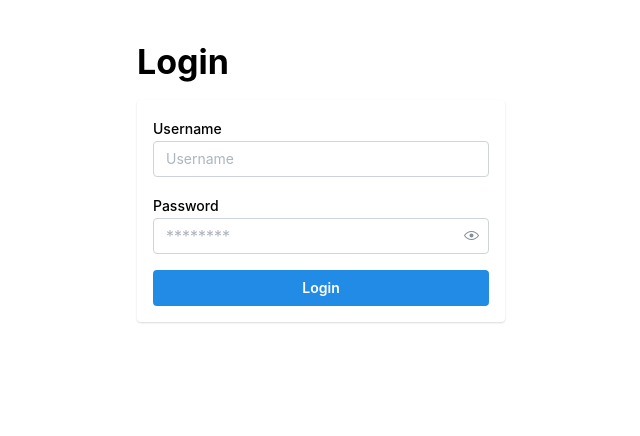
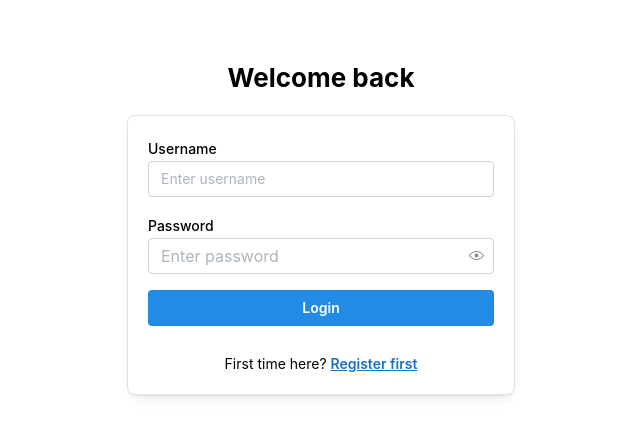
Before and after one commit to ramyozi/gimme-what-lee-got-front, a React (Vite) app: page /login in a window 1280 px wide. Shown: the top 436 px of the page, without its empty margins (319-959 px from the left). Built offline with nearby package versions, Linux system fonts and the light colour scheme; no server answers.

Commit message:
feat(login-register): Enhance ui

```diff
--- a/src/components/services/accounts/form/login-form.tsx
+++ b/src/components/services/accounts/form/login-form.tsx
@@ -1,7 +1,7 @@
 import { useForm } from "react-hook-form";
-import { TextInput, PasswordInput, Button, Stack } from "@mantine/core";
-import {useAuth} from "../../../../lib/plugin/auth-provider.tsx";
-import {useNavigate} from "react-router-dom";
+import { TextInput, PasswordInput, Button, Stack, Text } from "@mantine/core";
+import { Link, useNavigate } from "react-router-dom";
+import { useAuth } from "../../../../lib/plugin/auth-provider.tsx";
 
 interface LoginFormInputs {
   username: string;
@@ -10,14 +10,17 @@ interface LoginFormInputs {
 
 export default function LoginForm() {
   const { login } = useAuth();
-  const navigate = useNavigate()
-  const { register, handleSubmit, formState: { errors, isSubmitting } } = useForm<LoginFormInputs>();
+  const navigate = useNavigate();
+  const {
+    register,
+    handleSubmit,
+    formState: { errors, isSubmitting },
+  } = useForm<LoginFormInputs>();
 
   const onSubmit = async (data: LoginFormInputs) => {
     try {
-      const credentials = {username: data.username, password: data.password}
-      await login(credentials);
-      navigate('/search')
+      await login({ username: data.username, password: data.password });
+      navigate("/search");
     } catch (err) {
       console.error("Login failed", err);
     }
@@ -28,19 +31,28 @@ export default function LoginForm() {
       <Stack>
         <TextInput
           label="Username"
-          placeholder="Username"
+          placeholder="Enter username"
           {...register("username", { required: "Username required" })}
           error={errors.username?.message}
         />
+
         <PasswordInput
           label="Password"
-          placeholder="********"
+          placeholder="Enter password"
           {...register("password", { required: "Password required" })}
           error={errors.password?.message}
         />
-        <Button type="submit" loading={isSubmitting}>
+
+        <Button type="submit" loading={isSubmitting} fullWidth>
           Login
         </Button>
+
+        <Text size="sm" ta="center" mt="sm">
+          First time here?{" "}
+          <Link to="/register" style={{ fontWeight: 600, color: "#1971c2" }}>
+            Register first
+          </Link>
+        </Text>
       </Stack>
     </form>
   );
--- a/src/components/services/accounts/form/register-form.tsx
+++ b/src/components/services/accounts/form/register-form.tsx
@@ -1,82 +1,86 @@
 import { useForm } from "react-hook-form";
-import {
-  MDBContainer,
-  MDBCard,
-  MDBCardBody,
-  MDBTypography,
-  MDBInput,
-  MDBBtn,
-} from "mdb-react-ui-kit";
+import { TextInput, PasswordInput, Button, Stack, Text } from "@mantine/core";
+import {Link, useNavigate} from "react-router-dom";
 import { registerRequest } from "../../../../services/api/account.ts";
 
 type RegisterFormInputs = {
   username: string;
   email: string;
+  first_name: string;
+  last_name: string;
   password: string;
 };
 
 const RegisterForm: React.FC = () => {
+  const navigate = useNavigate()
   const {
     register,
     handleSubmit,
-    formState: { errors },
+    formState: { errors, isSubmitting },
   } = useForm<RegisterFormInputs>();
 
   const onSubmit = async (data: RegisterFormInputs) => {
     try {
-      const response = await registerRequest(data);
-      console.log("Registered:", response.data);
-    } catch (err: unknown) {
+      await registerRequest({
+        ...data,
+      });
+      navigate("/login");
+    } catch (err) {
       console.error(err);
     }
   };
 
   return (
-    <MDBContainer className="d-flex justify-content-center align-items-center vh-100">
-      <MDBCard style={{ maxWidth: "500px", width: "100%" }} className="shadow-4-strong">
-        <MDBCardBody>
-          <MDBTypography tag="h3" className="text-center mb-4" style={{ color: "#6a1b9a" }}>
-            Create Account
-          </MDBTypography>
+    <form onSubmit={handleSubmit(onSubmit)}>
+      <Stack>
+        <TextInput
+          label="Username"
+          placeholder="Choose a username"
+          {...register("username", { required: "Username required" })}
+          error={errors.username?.message}
+        />
 
-          <form onSubmit={handleSubmit(onSubmit)}>
-            <MDBInput
-              label="Username"
-              wrapperClass="mb-3"
-              {...register("username", { required: "Username required" })}
-            />
-            {errors.username && <p className="text-danger">{errors.username.message}</p>}
-
-            <MDBInput
+        <TextInput
           label="Email"
           type="email"
-              wrapperClass="mb-3"
+          placeholder="you@example.com"
           {...register("email", { required: "Email required" })}
+          error={errors.email?.message}
         />
-            {errors.email && <p className="text-danger">{errors.email.message}</p>}
 
-            <MDBInput
+        <TextInput
+          label="First name"
+          placeholder="John"
+          {...register("first_name", { required: "First name required" })}
+          error={errors.first_name?.message}
+        />
+
+        <TextInput
+          label="Last name"
+          placeholder="Doe"
+          {...register("last_name", { required: "Last name required" })}
+          error={errors.last_name?.message}
+        />
+
+        <PasswordInput
           label="Password"
-              type="password"
-              wrapperClass="mb-3"
+          placeholder="Create a password"
           {...register("password", { required: "Password required" })}
+          error={errors.password?.message}
         />
-            {errors.password && <p className="text-danger">{errors.password.message}</p>}
 
-            <MDBBtn type="submit" block color="warning" className="mb-3">
+        <Button type="submit" loading={isSubmitting} fullWidth color="yellow">
           Register
-            </MDBBtn>
+        </Button>
+
+        <Text size="sm" ta="center" mt="sm">
+          Already have an account?{" "}
+          <Link to="/login" style={{ fontWeight: 600, color: "#1971c2" }}>
+            Login
+          </Link>
+        </Text>
+      </Stack>
     </form>
-
-          <p className="text-center">
-            Already have an account?{" "}
-            <a href="/login" className="text-primary fw-bold">
-              Login
-            </a>
-          </p>
-        </MDBCardBody>
-      </MDBCard>
-    </MDBContainer>
   );
 };
 
--- a/src/pages/Login.tsx
+++ b/src/pages/Login.tsx
@@ -2,15 +2,16 @@ import LoginForm from "../components/services/accounts/form/login-form.tsx";
 import { Container, Title, Paper } from "@mantine/core";
 
 const Login = () => {
-
-    return (
-        <Container size={400} my={40}>
-            <Title>Login</Title>
-            <Paper shadow="xs" p="md" mt="md">
-            <LoginForm />
-            </Paper>
-        </Container>
-    )
+  return (
+    <Container size={420} my={60}>
+      <Title order={2} ta="center" mb="lg">
+        Welcome back
+      </Title>
+      <Paper withBorder shadow="sm" p="lg" radius="md">
+        <LoginForm />
+      </Paper>
+    </Container>
+  );
 };
 
 export default Login;
--- a/src/pages/Register.tsx
+++ b/src/pages/Register.tsx
@@ -1,10 +1,17 @@
 import RegisterForm from "../components/services/accounts/form/register-form.tsx";
+import { Container, Title, Paper } from "@mantine/core";
 
 const Register = () => {
-
-    return (
-        <RegisterForm/>
-    )
+  return (
+    <Container size={420} my={60}>
+      <Title order={2} ta="center" mb="lg">
+        Create your account
+      </Title>
+      <Paper withBorder shadow="sm" p="lg" radius="md">
+        <RegisterForm />
+      </Paper>
+    </Container>
+  );
 };
 
 export default Register;
```
Also changed, not shown: src/types/index.ts (+5 -3 lines). Lines whose indentation alone changed are shown as unchanged.
